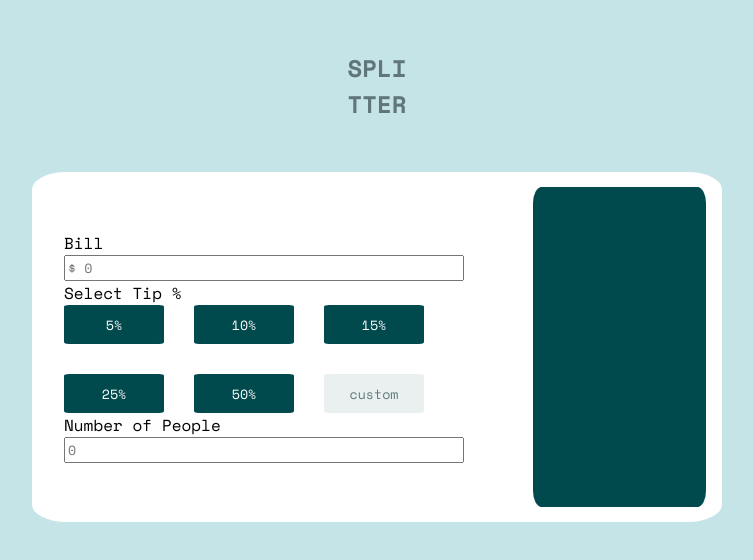
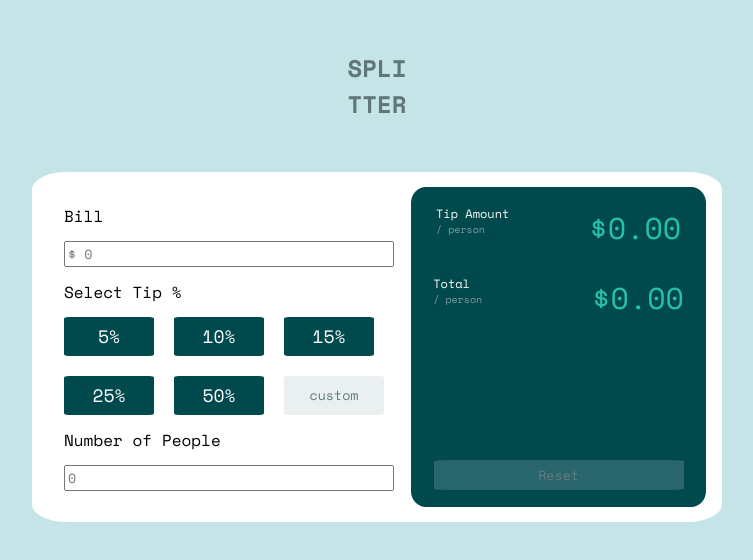
Before and after one commit to Noel-rego/Tip-calculator-app, a plain HTML site: page index.html in a window 1280 px wide. Shown: the part 114-674 px from the top of the page, without its empty margins (263-1016 px from the left). Drawn offline with nearby package versions, Linux system fonts and the light colour scheme.

Commit message:
adding howver states

```diff
--- a/index.html
+++ b/index.html
@@ -40,7 +40,23 @@
             <input type="number" id="noofpep" name="noofpep" placeholder="0">
           </div>
             <div class="rightside-Display">
+                <div class="tipamount">
+                    <div class="tiptext">
+                        <p class="text">Tip Amount</p>
+                        <p class="perp">/ person</p>
+                    </div>
+                    <div class="value">$0.00</div>
+                </div>
+                <div class="totol">
+                    <div class="tottext">
+                        <p class="text">Total</p>
+                        <p class="perp">/ person</p>
+                    </div>
+                    <div class="value" id="value2">$0.00</div>
+                </div>
 
+
+                <button class="reset">Reset</button>
             </div>
         </div>
     </main>
--- a/style.css
+++ b/style.css
@@ -30,24 +30,29 @@ main{
     display: flex;
     flex-direction: column;
     margin-left: 32px;
-    gap: 10p;
+    gap: 13px;
 }
 #bill, #noofpep{
-    width: 400px;
+    width: 330px;
 }
 .tipdiv{
     display: flex;
     flex-wrap: wrap;
-    gap:30px;
+    gap:20px;
 }
 .tip{
     height: 39px;
-    width:100px ;
+    width:90px ;
 
     color:hsl(0, 100%, 100%) ;
     background-color:hsl(183, 100%, 15%) ;
     border-radius: 5%;
     border:none;
+    font-size: 18px;
+}
+.tip:hover{
+    background-color: hsl(174, 67%, 70%);
+    color: hsl(183, 91%, 13%);
 }
 .tipnoncolor{
     height: 39px;
@@ -62,7 +67,51 @@ main{
 .rightside-Display{
     background-color:hsl(183, 100%, 15%) ;
     height: 320px;
-    width: 40%;
+    width: 80%;
     border-radius: 5%;
     margin-right: 16px;
+    display: flex;
+    flex-direction: column;
+    justify-content: center;
+    align-items: center;
+
 }
+.tipamount,.totol{
+    display: flex;
+}
+.text{
+    font-size:12px ;
+    color:hsl(0, 100%, 100%) ;
+}
+.perp{
+    font-size:10px ;
+    color:hsl(184, 14%, 56%) ;
+}
+
+.totol{
+    margin-top: 25px;
+    margin-left: 0px;
+}
+.value{
+    margin-left: 80px;
+    font-size: 30px;
+    color:hsl(172, 67%, 45%) ;
+
+}
+#value2{
+    margin-left: 110px;
+}
+.reset{
+    margin-top: 25px;
+    height: 30px;
+    width: 250px;
+    border-radius: 5%;
+    border: none;
+    margin-top: 140px;
+    background-color: hsl(186, 46%, 29%);
+    color: hsl(185, 10%, 45%);
+}
+.reset:hover{
+    background-color: hsl(174, 63%, 84%);
+    color: hsl(183, 100%, 15%);
+}
```
